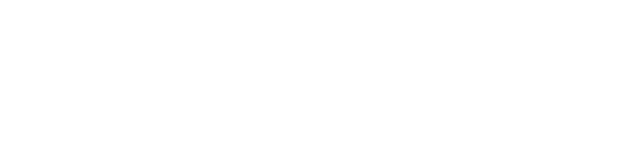
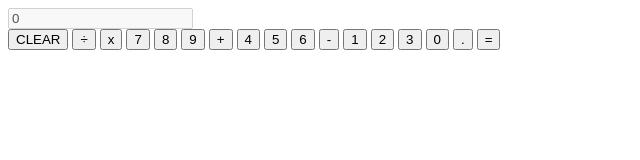
Before and after one commit to keenzman/js-calculator, a plain HTML site: page index.html in a window 1280 px wide. Shown: the whole page, without its empty margins (0-640 px from the left). Drawn offline with nearby package versions, Linux system fonts and the light colour scheme; files that its build step writes are made by us from their sources.

Commit message:
complete html

```diff
--- a/index.html
+++ b/index.html
@@ -8,5 +8,32 @@
     <script src="scripts.js" type="text/javascript" async defer></script>
     <title>Calculator</title>
   </head>
-  <body></body>
+  <body>
+    <div class="calculator">
+      <input class="calculator__screen" data-screen value="0" disabled></input>
+      <div class="calculator__buttons-container">
+        <button class="calculator__btn btn-red" data-clear>CLEAR</button>
+        <button class="calculator__btn" data-operator>÷</button>
+        <button class="calculator__btn" data-operator>x</button>
+
+        <button class="calculator__btn" data-number>7</button>
+        <button class="calculator__btn" data-number>8</button>
+        <button class="calculator__btn" data-number>9</button>
+        <button class="calculator__btn" data-operator>+</button>
+
+        <button class="calculator__btn" data-number>4</button>
+        <button class="calculator__btn" data-number>5</button>
+        <button class="calculator__btn" data-number>6</button>
+        <button class="calculator__btn" data-operator>-</button>
+
+        <button class="calculator__btn" data-number>1</button>
+        <button class="calculator__btn" data-number>2</button>
+        <button class="calculator__btn" data-number>3</button>
+
+        <button class="calculator__btn" data-number>0</button>
+        <button class="calculator__btn" data-point>.</button>
+        <button class="calculator__btn" data-equals>=</button>
+      </div>
+    </div>
+  </body>
 </html>
--- a/styles.scss
+++ b/styles.scss
@@ -0,0 +1,7 @@
+* {
+  margin: 0;
+  padding: 0;
+  box-sizing: border-box;
+}
+
+$background-col: #f6f6f6;
```
Also changed, not shown: 1 other file.
